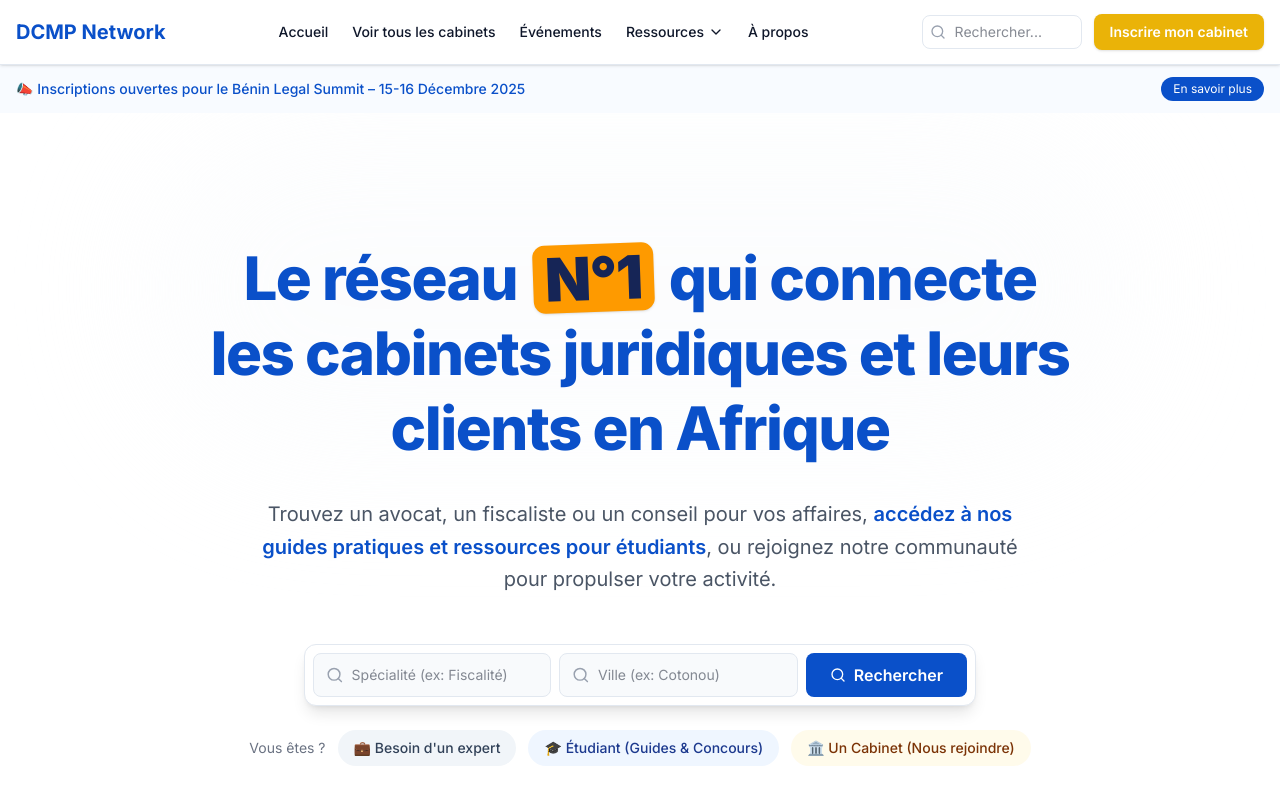
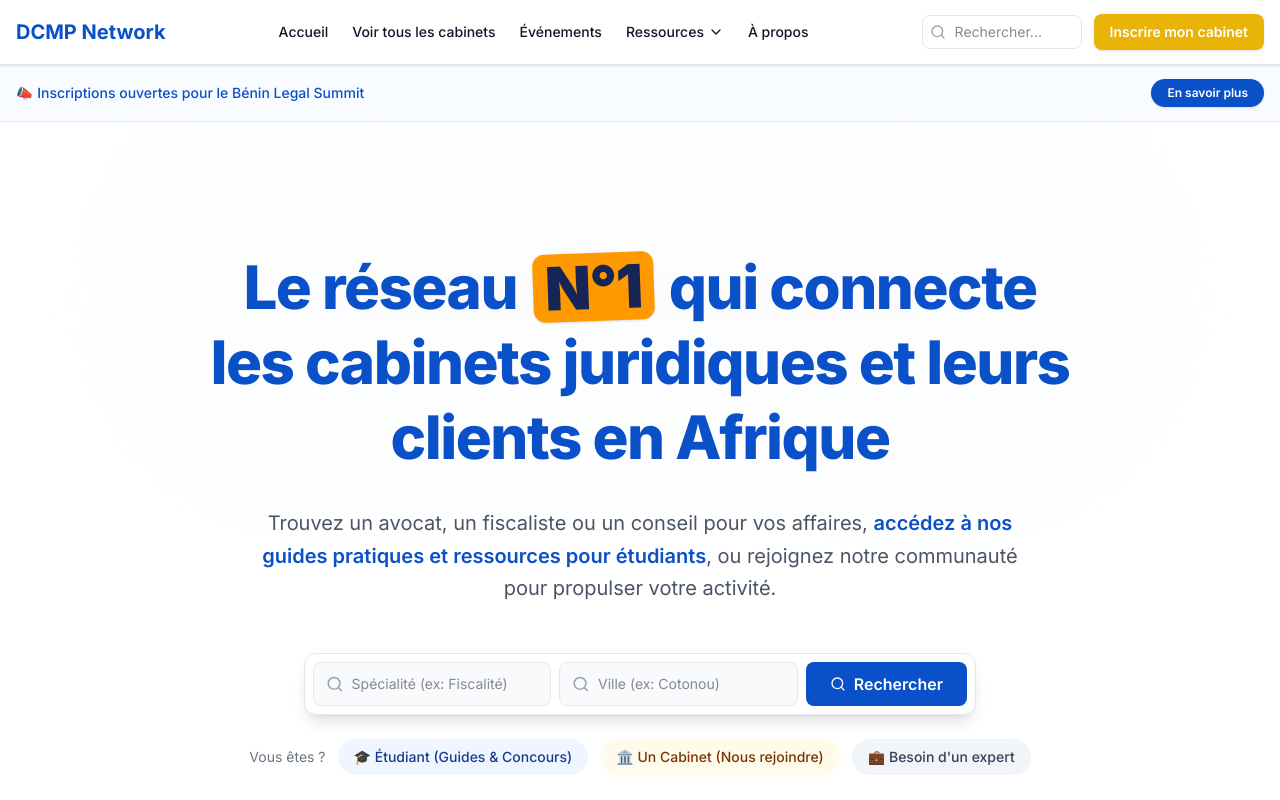
Before and after one commit to PATAWALA/Gabin-GADA---Le-Droit-c-est-ma-Passion, a Next.js app: page / in a window 1280 px wide. Shown: the top 800 px of the page. Built offline with nearby package versions, Linux system fonts and the light colour scheme.

Commit message:
15 update

```diff
--- a/src/components/EventWidget.tsx
+++ b/src/components/EventWidget.tsx
@@ -5,14 +5,17 @@ export default function EventWidget() {
   if (!isEventActive) return null;
 
   return (
-    <div className="bg-blue-light/30 py-3">
-      <div className="max-w-7xl mx-auto px-4 flex items-center justify-between">
-        <p className="text-sm text-blue-royal font-medium">
-          📣 Inscriptions ouvertes pour le Bénin Legal Summit – 15-16 Décembre 2025
+    <div className="bg-blue-light/30 border-b border-blue-royal/10 py-3.5">
+      <div className="max-w-7xl mx-auto px-4 flex flex-col sm:flex-row items-center justify-between gap-3 text-center sm:text-left">
+        {/* Texte de l'événement */}
+        <p className="text-sm text-blue-royal font-medium leading-relaxed">
+          📣 Inscriptions ouvertes pour le Bénin Legal Summit
         </p>
+
+        {/* Bouton d'action responsive */}
         <a
           href="/evenements"
-          className="text-xs bg-blue-royal text-white px-3 py-1 rounded-full hover:bg-blue-dark transition-colors"
+          className="w-full sm:w-auto text-center text-xs bg-blue-royal text-white px-4 py-2 sm:py-1.5 rounded-full hover:bg-blue-dark font-semibold shadow-sm transition-colors whitespace-nowrap"
         >
           En savoir plus
         </a>
--- a/src/components/sections/HeroSection.tsx
+++ b/src/components/sections/HeroSection.tsx
@@ -38,11 +38,6 @@ export default function HeroSection() {
         <div className="mt-6 flex flex-wrap justify-center gap-3 text-sm">
           <span className="text-gray-500 self-center w-full md:w-auto mb-2 md:mb-0">Vous êtes ?</span>
 
-          {/* Action Particulier / Entreprise */}
-          <Link href="/cabinets" className="px-4 py-2 bg-slate-100 hover:bg-slate-200 text-slate-700 font-medium rounded-full transition-colors">
-            💼 Besoin d'un expert
-          </Link>
-
           {/* Action Étudiant */}
           <Link href="/ressources" className="px-4 py-2 bg-blue-50 hover:bg-blue-100 text-blue-900 font-medium rounded-full transition-colors">
             🎓 Étudiant (Guides & Concours)
@@ -52,6 +47,11 @@ export default function HeroSection() {
           <Link href="/auth/register" className="px-4 py-2 bg-amber-50 hover:bg-amber-100 text-amber-900 font-medium rounded-full transition-colors">
             🏛️ Un Cabinet (Nous rejoindre)
           </Link>
+
+          {/* Action Particulier / Entreprise */}
+          <Link href="/cabinets" className="px-4 py-2 bg-slate-100 hover:bg-slate-200 text-slate-700 font-medium rounded-full transition-colors">
+            💼 Besoin d'un expert
+          </Link>
         </div>
 
       </div>
```
